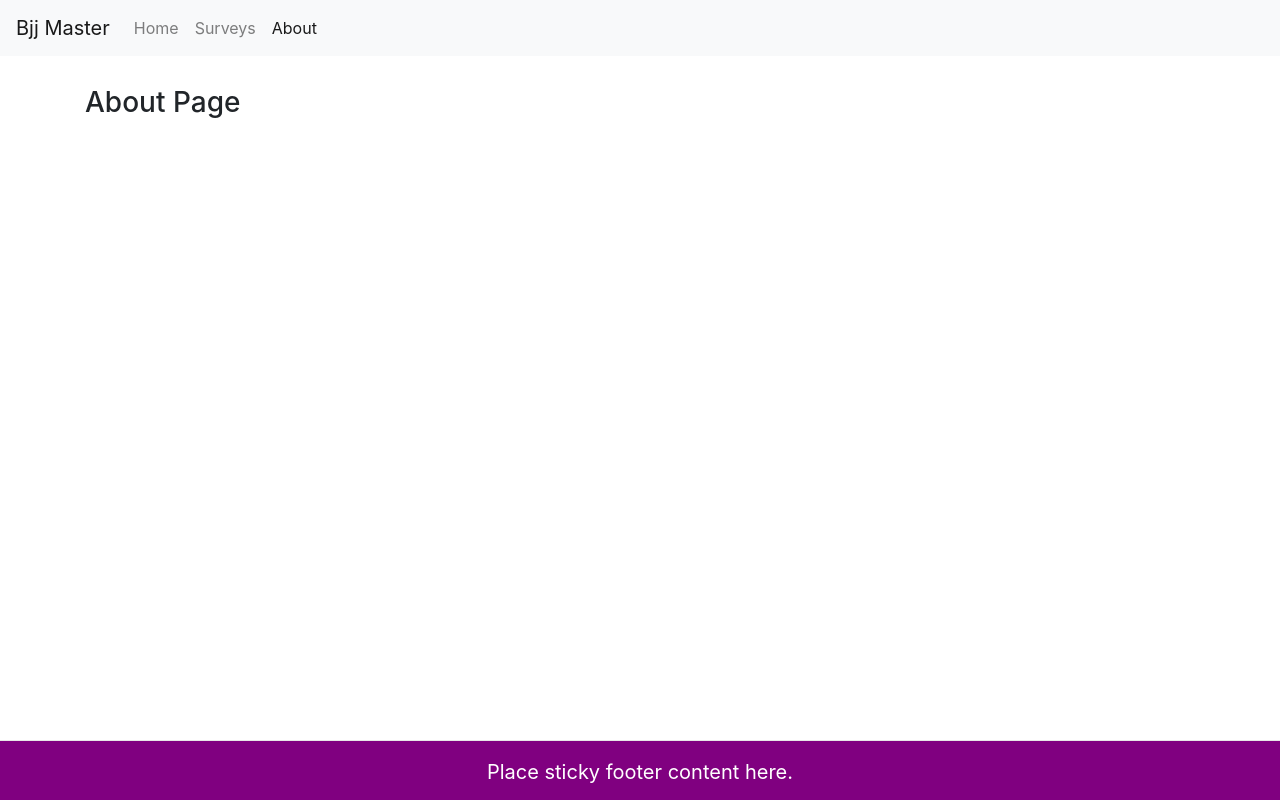
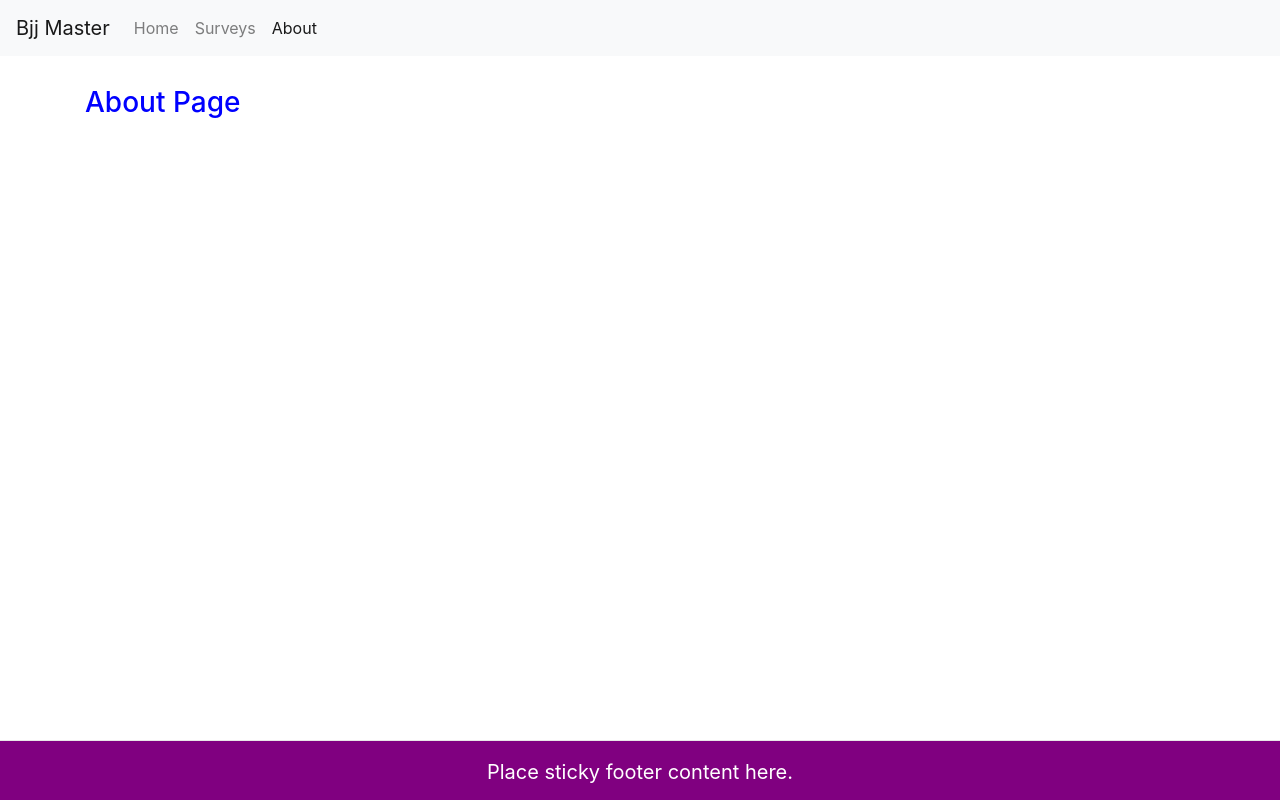
Before and after one commit to evatikiotis/Jiu-Jitsu-Surveys, a Next.js app: page /about in a window 1280 px wide. Built offline with nearby package versions, Linux system fonts and the light colour scheme.

Commit message:
GlobalStyles.tsx

```diff
--- a/src/pages/_app.tsx
+++ b/src/pages/_app.tsx
@@ -5,6 +5,7 @@ import Page from '../components/Page';
 import 'bootstrap/dist/css/bootstrap.min.css';
 import { useRouter } from 'next/router';
 import Footer from '../components/Footer';
+import GlobalStyles from '../styles/GlobalStyles';
 
 const Layout = ({ children }) => <div>{children}</div>;
 
@@ -25,15 +26,7 @@ export default function App({ Component, pageProps }) {
         </Page>
       </section>
       <Footer />
-      <style jsx global>
-        {`
-          @media only screen and (max-width: 900px) {
-            .display-none-small-screen {
-              display: none;
-            }
-          }
-        `}
-      </style>
+      <GlobalStyles />
     </Layout>
   );
 }
--- /dev/null
+++ b/src/styles/GlobalStyles.tsx
@@ -0,0 +1,18 @@
+import React from 'react';
+
+export default function GlobalStyles() {
+  return (
+    <style jsx global>
+      {`
+        @media only screen and (max-width: 900px) {
+          .display-none-small-screen {
+            display: none;
+          }
+        }
+        body {
+          color: blue;
+        }
+      `}
+    </style>
+  );
+}
```
